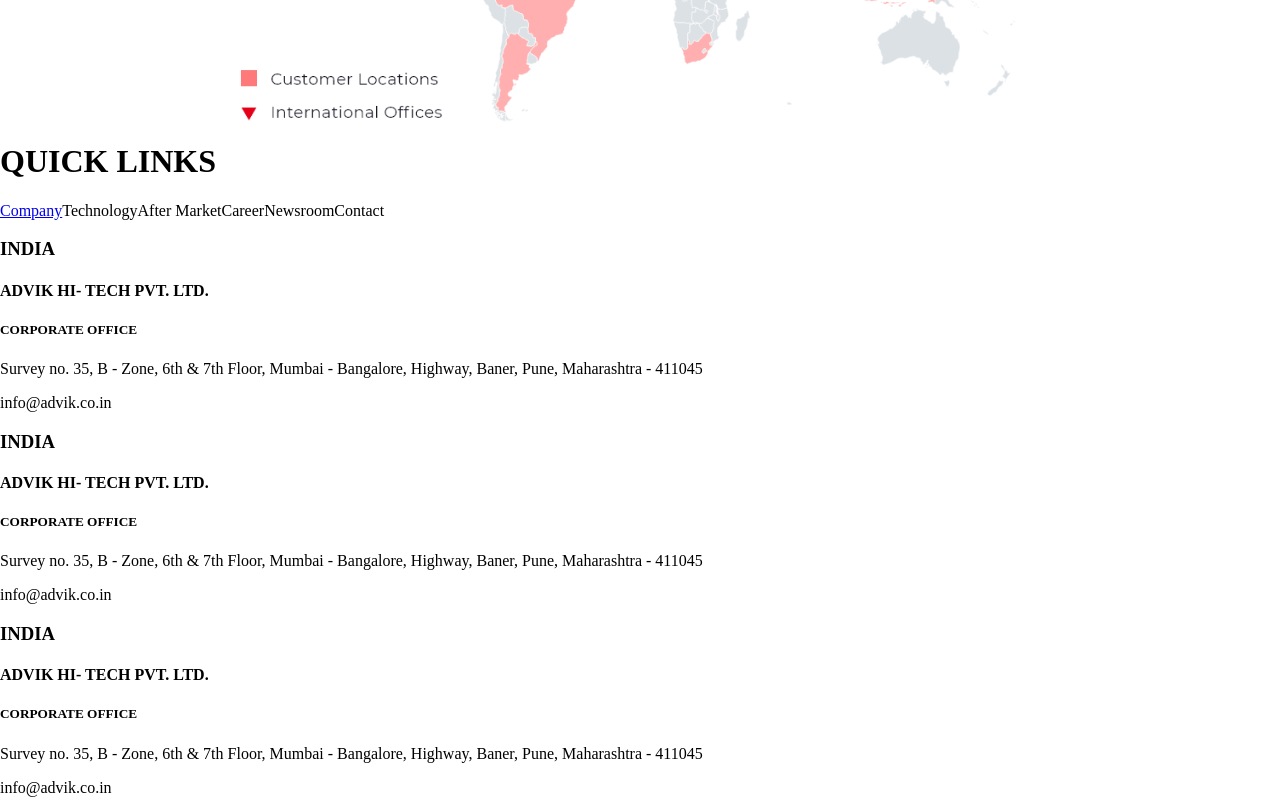
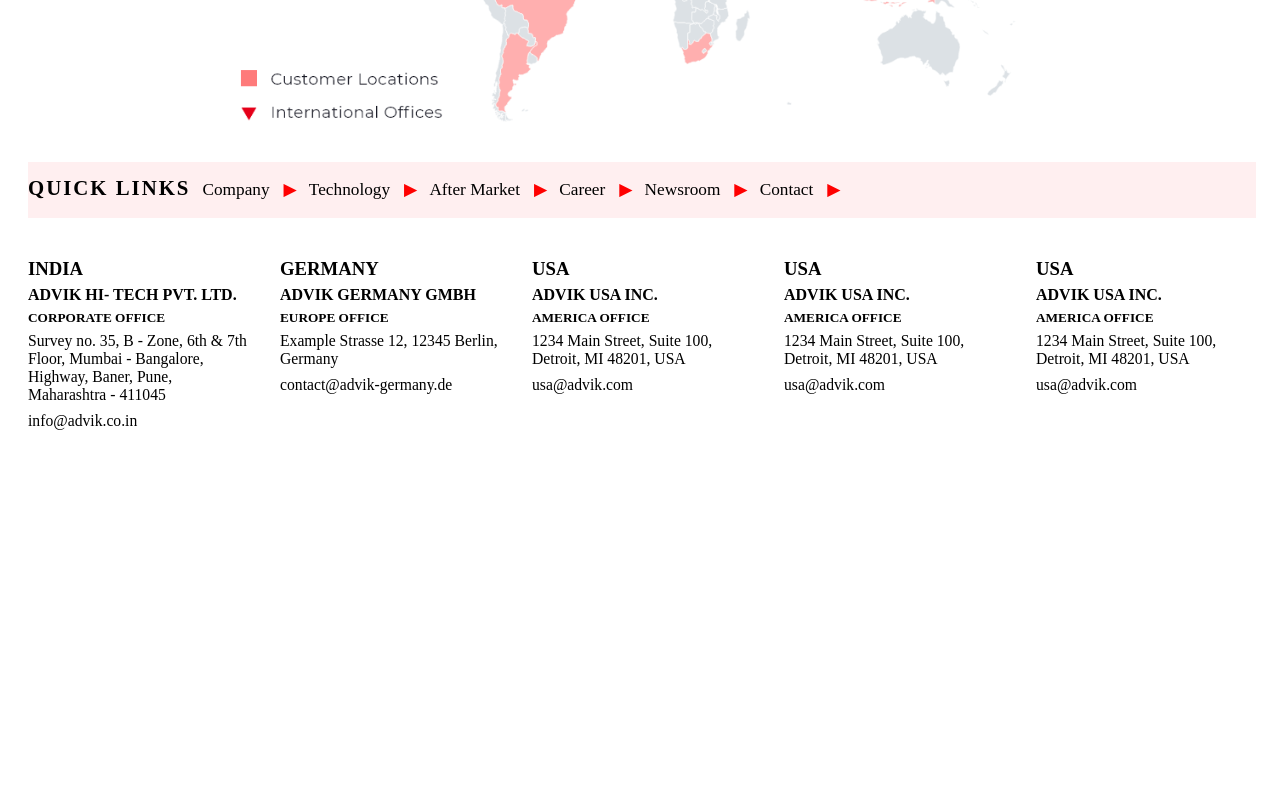
Before and after one commit to w3-80717/aSquareRealtorsAssignment, a React (Create React App) app in the folder frontend/: page / in a window 1280 px wide. Shown: the part 4440-5240 px from the top of the page. After the commit the page ends 4918 px from the top, so only its background shows below. Built offline with nearby package versions, Linux system fonts and the light colour scheme.

Commit message:
Footer Changes

```diff
--- /dev/null
+++ b/frontend/src/Component/Footer.css
@@ -0,0 +1,92 @@
+.footer-container {
+    /* background: #f5f5f5; */
+    color: black;
+    padding: 40px 0;
+    display: grid;
+}
+
+.footer-row {
+    display: flex;
+    flex-direction: column;
+    align-items: flex-start;
+    justify-content: space-between;
+    gap: 40px;
+    max-width: 1400px;
+    margin: 0 auto;
+    padding: 0 28px;
+}
+
+.footer-sub {
+    display: flex;
+    flex-direction: row;
+    gap: 12px;
+    width: 100%;
+    min-width: 220px;
+    color: #f3d0d3;
+    background-color: #ffeff0;
+}
+
+.footer-sub h1 {
+    font-size: 1.3rem;
+    color: black;
+    margin-bottom: 18px;
+    letter-spacing: 2px;
+}
+
+.footer-sub a {
+    display: flex;
+    align-items: center;
+    color: black;
+    text-decoration: none;
+    font-size: 1.08rem;
+    font-weight: 500;
+    transition: color 0.2s;
+    gap: 8px;
+    padding: 6px 0;
+}
+
+.footer-sub a:hover {
+    color: #e60000;
+}
+
+.footer-arrow {
+    display: flex;
+    align-items: center;
+    margin-left: 6px;
+    color: red;
+}
+
+.footer-addresses {
+    display: flex;
+    flex-direction: row;
+    gap: 32px;
+
+}
+
+.footers {
+    min-width: 220px;
+    max-width: 260px;
+    margin-bottom: 0;
+}
+
+.footers h3, .footers h4, .footers h5 {
+    margin: 0 0 6px 0;
+    color: black;
+}
+
+.footers p {
+    margin: 0 0 8px 0;
+    color: black;
+    font-size: 0.98rem;
+}
+
+@media (max-width: 1100px) {
+    .footer-row, .footer-addresses {
+        flex-direction: column;
+        gap: 24px;
+        align-items: flex-start;
+    }
+    .footer-addresses {
+        width: 100%;
+    }
+}
--- a/frontend/src/Component/Footer.jsx
+++ b/frontend/src/Component/Footer.jsx
@@ -1,67 +1,88 @@
 import React from 'react'
+import './Footer.css'
 
 function Footer() {
     return (
-        <div className='footer-containder'>
+        <div className='footer-container'>
+            <div className='footer-row'>
                 <div className='footer-sub'>
                     <h1>QUICK LINKS</h1>
-                <a href='https://www.example.com/company' target='_blank' rel="noopener noreferrer">Company</a>
-                <a>Technology</a>
-                <a>After Market</a>
-                <a>Career</a>
-                <a>Newsroom</a>
-                <a>Contact</a>
+                    <a href='https://www.example.com/company' target='_blank' rel="noopener noreferrer">
+                        Company
+                        <span className="footer-arrow">
+                            ▶
+                        </span>
+                    </a>
+                    <a>
+                        Technology
+                        <span className="footer-arrow">
+                            ▶
+                        </span>
+                    </a>
+                    <a>
+                        After Market
+                        <span className="footer-arrow">
+                            ▶
+                        </span>
+                    </a>
+                    <a>
+                        Career
+                        <span className="footer-arrow">
+                            ▶
+                        </span>
+                    </a>
+                    <a>
+                        Newsroom
+                        <span className="footer-arrow">
+                            ▶
+                        </span>
+                    </a>
+                    <a>
+                        Contact
+                        <span className="footer-arrow">
+                            ▶
+                        </span>
+                    </a>
                 </div>
-
-           <div>
+                <div className='footer-addresses'>
                     <div className='footers'>
                         <h3>INDIA</h3>
                         <h4>ADVIK HI- TECH PVT. LTD.</h4>
                         <h5>CORPORATE OFFICE</h5>
-
                         <p>Survey no. 35, B - Zone, 6th & 7th Floor, Mumbai - Bangalore, Highway, Baner, Pune, Maharashtra - 411045</p>
-
                         <p>info@advik.co.in</p>
                     </div>
                     <div className='footers'>
-                <h3>INDIA</h3>
-                <h4>ADVIK HI- TECH PVT. LTD.</h4>
-                <h5>CORPORATE OFFICE</h5>
-
-                <p>Survey no. 35, B - Zone, 6th & 7th Floor, Mumbai - Bangalore, Highway, Baner, Pune, Maharashtra - 411045</p>
-
-                <p>info@advik.co.in</p>
+                        <h3>GERMANY</h3>
+                        <h4>ADVIK GERMANY GMBH</h4>
+                        <h5>EUROPE OFFICE</h5>
+                        <p>Example Strasse 12, 12345 Berlin, Germany</p>
+                        <p>contact@advik-germany.de</p>
                     </div>
                     <div className='footers'>
-                <h3>INDIA</h3>
-                <h4>ADVIK HI- TECH PVT. LTD.</h4>
-                <h5>CORPORATE OFFICE</h5>
-
-                <p>Survey no. 35, B - Zone, 6th & 7th Floor, Mumbai - Bangalore, Highway, Baner, Pune, Maharashtra - 411045</p>
-
-                <p>info@advik.co.in</p>
+                        <h3>USA</h3>
+                        <h4>ADVIK USA INC.</h4>
+                        <h5>AMERICA OFFICE</h5>
+                        <p>1234 Main Street, Suite 100, Detroit, MI 48201, USA</p>
+                        <p>usa@advik.com</p>
                     </div>
                     <div className='footers'>
-                <h3>INDIA</h3>
-                <h4>ADVIK HI- TECH PVT. LTD.</h4>
-                <h5>CORPORATE OFFICE</h5>
-
-                <p>Survey no. 35, B - Zone, 6th & 7th Floor, Mumbai - Bangalore, Highway, Baner, Pune, Maharashtra - 411045</p>
-
-                <p>info@advik.co.in</p>
+                        <h3>USA</h3>
+                        <h4>ADVIK USA INC.</h4>
+                        <h5>AMERICA OFFICE</h5>
+                        <p>1234 Main Street, Suite 100, Detroit, MI 48201, USA</p>
+                        <p>usa@advik.com</p>
                     </div>
                     <div className='footers'>
-                <h3>INDIA</h3>
-                <h4>ADVIK HI- TECH PVT. LTD.</h4>
-                <h5>CORPORATE OFFICE</h5>
-
-                <p>Survey no. 35, B - Zone, 6th & 7th Floor, Mumbai - Bangalore, Highway, Baner, Pune, Maharashtra - 411045</p>
-
-                <p>info@advik.co.in</p>
+                        <h3>USA</h3>
+                        <h4>ADVIK USA INC.</h4>
+                        <h5>AMERICA OFFICE</h5>
+                        <p>1234 Main Street, Suite 100, Detroit, MI 48201, USA</p>
+                        <p>usa@advik.com</p>
                     </div>
 
                 </div>
-
+            </div>
         </div>
     )
 }
```
Lines whose indentation alone changed are shown as unchanged.
